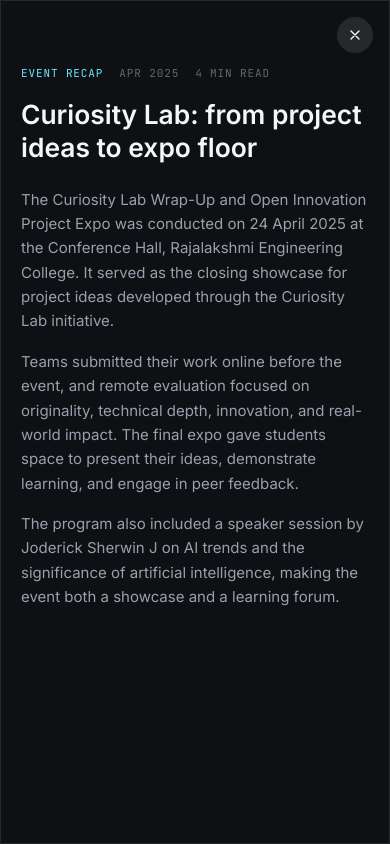
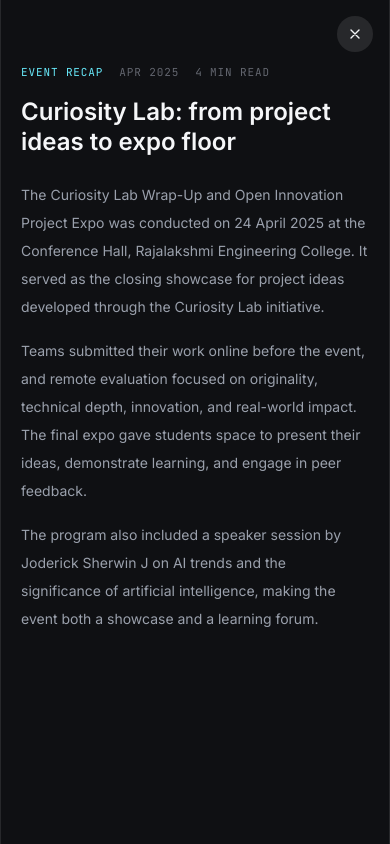
Before and after one commit to ROHITHKUMAR676/intellexawebsiteclub, a React (Vite) app: page / in a window 390 px wide. Both pictures are taken after a click on the button 195 px from the left and 5760 px from the top of the page. Shown: the part 5338-6182 px from the top of the page. Built offline with nearby package versions, Linux system fonts and the light colour scheme.

Commit message:
mobilereschangeslatest

```diff
--- a/index.html
+++ b/index.html
@@ -2,8 +2,10 @@
 <html lang="en">
   <head>
     <meta charset="UTF-8" />
-    <link rel="icon" type="image/png" href="/Intellexa-Logo.png" />
-    <meta name="viewport" content="width=device-width, initial-scale=1.0" />
+    <link rel="icon" type="image/png"  href="/Intellexa-Logo.png" />
+    <link rel="icon" type="image/png"  href="/Intellexa-Logo.png" />
+    <link rel="apple-touch-icon" href="/Intellexa-Logo.png" />
+    <meta name="viewport" content="width=device-width, initial-scale=1.0, viewport-fit=cover" />
     <meta name="description" content="INTELLEXA — the technical innovation club of Rajalakshmi Engineering College. Create. Innovate. Impact." />
     <title>INTELLEXA — Rajalakshmi Engineering College</title>
     <link rel="preconnect" href="https://fonts.googleapis.com" />
--- a/src/components/Blogs.tsx
+++ b/src/components/Blogs.tsx
@@ -55,14 +55,14 @@ function BlogModal({ blog, onClose }: { blog: Blog; onClose: () => void }) {
 
   return (
     <motion.div
-      className="fixed inset-0 z-[900] flex items-stretch justify-center overflow-y-auto p-0 sm:items-start sm:px-4 sm:py-20"
+      className="fixed inset-0 z-[900] block overflow-y-auto bg-[var(--color-void)] p-0 sm:flex sm:items-start sm:justify-center sm:bg-transparent sm:px-4 sm:py-20"
       initial={{ opacity: 0 }}
       animate={{ opacity: 1 }}
       exit={{ opacity: 0 }}
       transition={{ duration: 0.3 }}
     >
       <motion.div
-        className="absolute inset-0 bg-[var(--color-void)]/95 backdrop-blur-md sm:bg-black/75"
+        className="fixed inset-0 hidden bg-black/75 backdrop-blur-sm sm:block"
         onClick={onClose}
         initial={{ opacity: 0 }}
         animate={{ opacity: 1 }}
@@ -72,7 +72,7 @@ function BlogModal({ blog, onClose }: { blog: Blog; onClose: () => void }) {
       <motion.article
         role="dialog"
         aria-modal="true"
-        className="relative z-10 min-h-[100dvh] w-full max-w-2xl border border-white/10 bg-[rgba(16,17,20,0.98)] p-5 pt-16 shadow-[0_22px_90px_rgba(0,0,0,0.55)] sm:min-h-0 sm:rounded-3xl sm:p-10 sm:backdrop-blur-xl"
+        className="relative z-10 mx-auto min-h-[100dvh] w-full max-w-2xl border-x border-white/10 bg-[rgba(16,17,20,0.99)] p-5 pt-16 shadow-[0_22px_90px_rgba(0,0,0,0.55)] sm:min-h-0 sm:rounded-3xl sm:border sm:p-10 sm:backdrop-blur-xl"
         initial={{ opacity: 0, y: 24, scale: 0.97 }}
         animate={{ opacity: 1, y: 0, scale: 1 }}
         exit={{ opacity: 0, y: 16, scale: 0.98 }}
@@ -95,13 +95,13 @@ function BlogModal({ blog, onClose }: { blog: Blog; onClose: () => void }) {
           <span className="font-mono-tight text-[11px] uppercase text-[var(--color-mist-dim)]">{blog.readTime}</span>
         </div>
 
-        <h2 className="mt-4 font-[var(--font-display)] text-[1.65rem] font-semibold leading-tight text-[var(--color-ink)] sm:text-3xl">
+        <h2 className="mt-4 font-[var(--font-display)] text-2xl font-semibold leading-tight text-[var(--color-ink)] sm:text-3xl">
           {blog.title}
         </h2>
 
         <div className="mt-6 space-y-4 pb-8 sm:pb-0">
           {blog.content.map((paragraph, index) => (
-            <p key={index} className="text-[15px] leading-relaxed text-[var(--color-mist)]">
+            <p key={index} className="text-sm leading-7 text-[var(--color-mist)] sm:text-[15px] sm:leading-relaxed">
               {paragraph}
             </p>
           ))}
```
Also changed, not shown: public/image.png (added).
